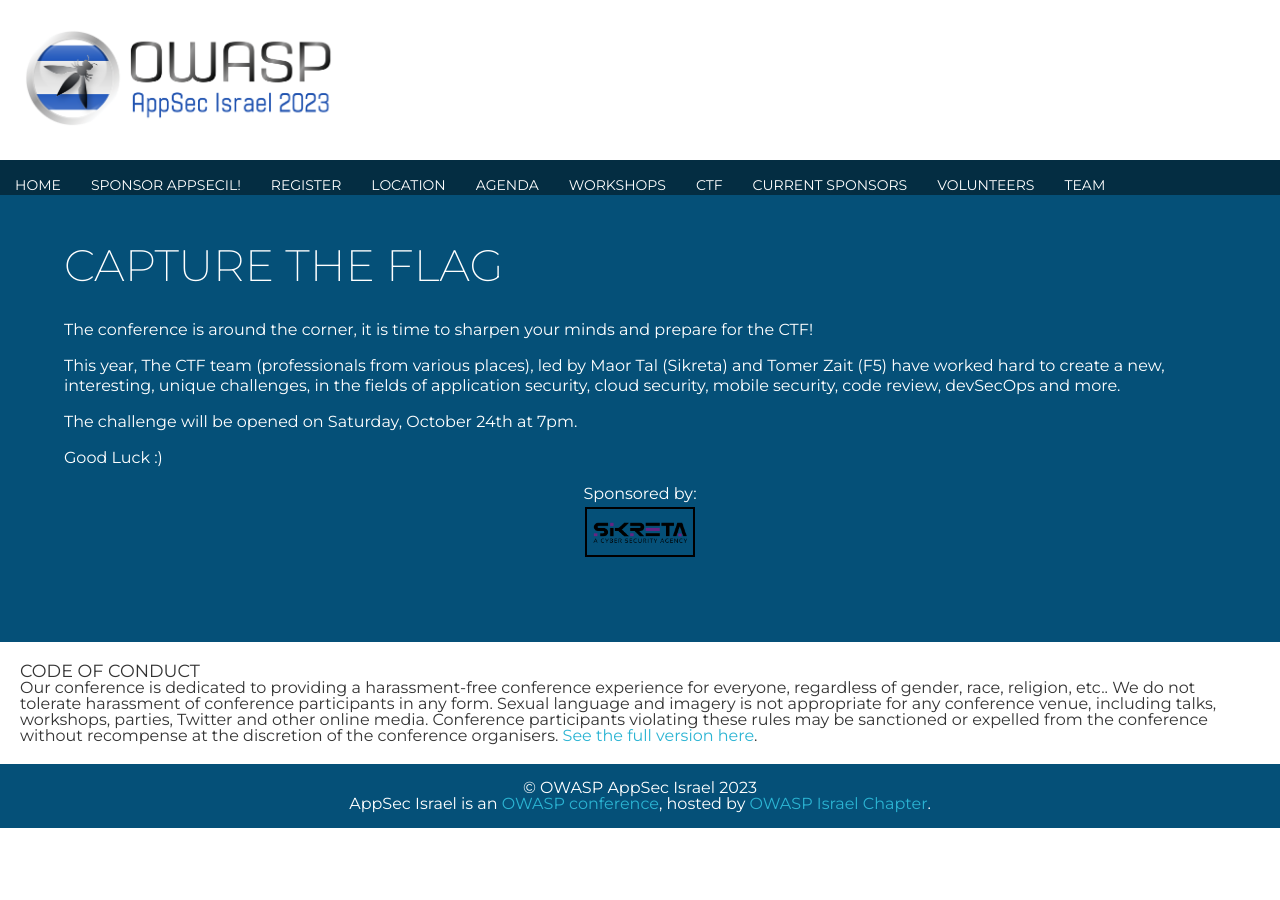
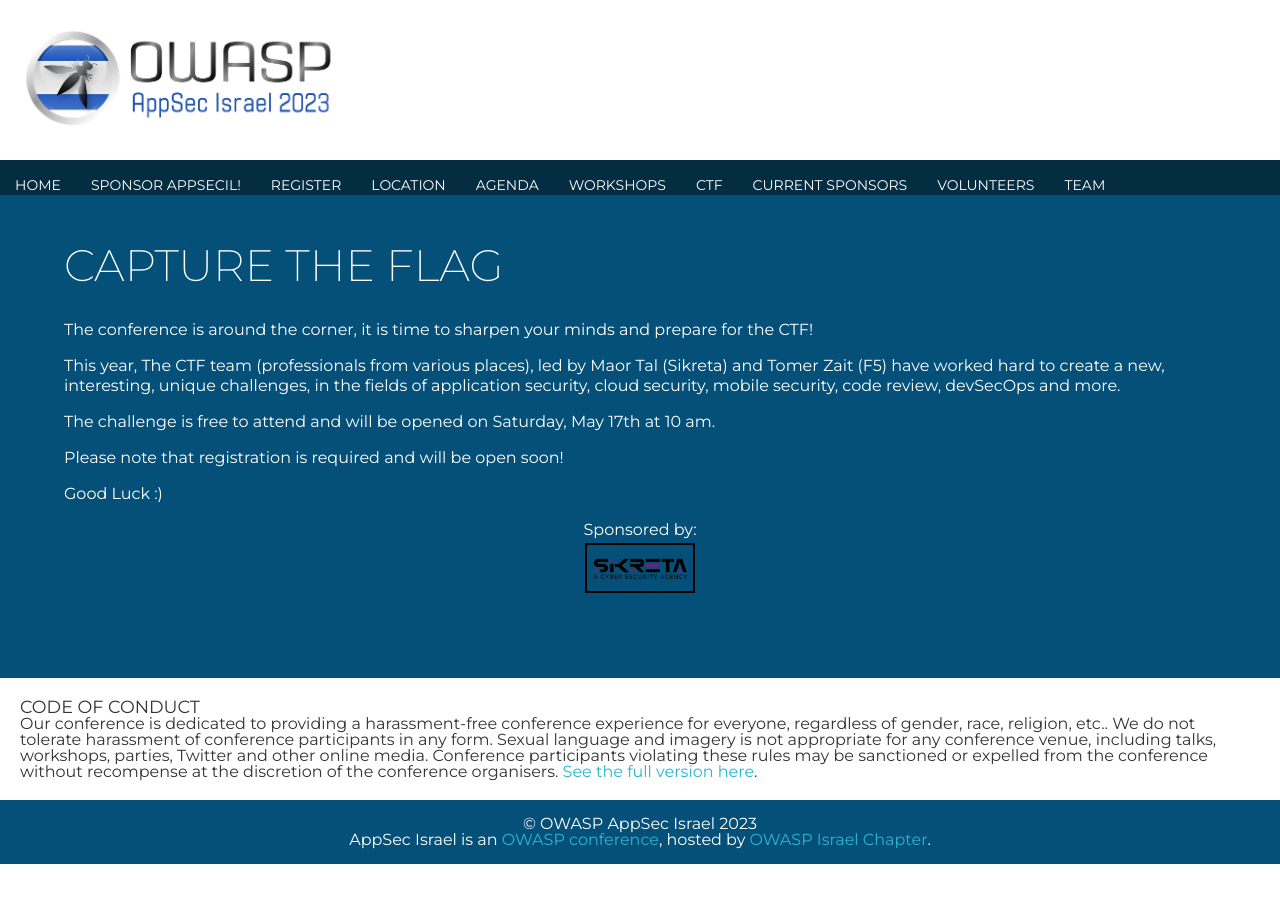
Before and after one commit to OWASP/www-event-appsecil-2023, a Jekyll site: the page built from CTF.md, in a window 1280 px wide. Built offline with Jekyll 4.4.1, drawn with Linux system fonts in a browser that asks for light colours; our own code applies the rules of GitHub Pages for plain Markdown files.

Commit message:
Update CTF.md

```diff
--- a/CTF.md
+++ b/CTF.md
@@ -15,7 +15,9 @@ Make sure to sign up (with a valid email address) at the following link:
 --->
 
 
-The challenge will be opened on Saturday, October 24th at 7pm.
+The challenge is free to attend and will be opened on Saturday, May 17th at 10 am.
+
+Please note that registration is required and will be open soon!
 
 Good Luck  :)
 
```
